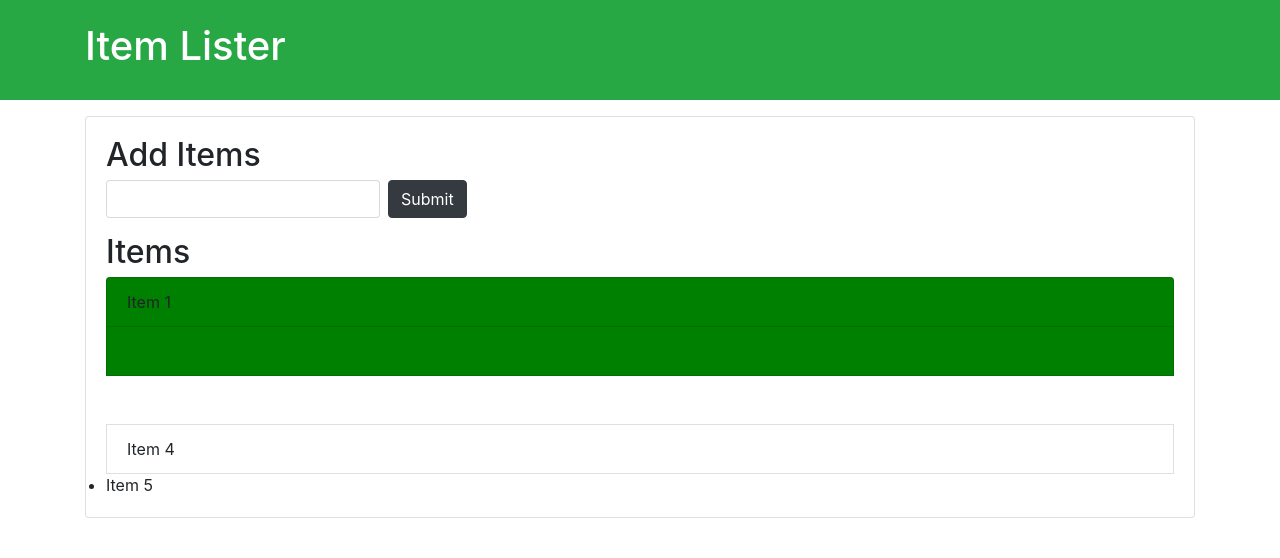
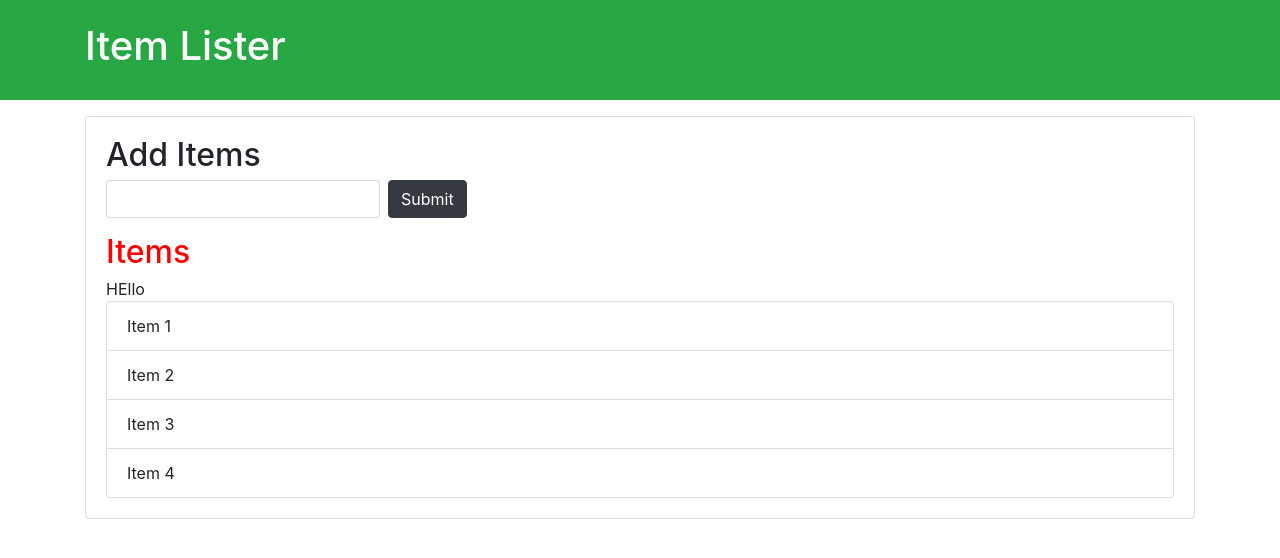
Before and after one commit to Harshika-kolhe/gitRepo, a plain HTML site: page index.html in a window 1280 px wide. Drawn offline with nearby package versions, Linux system fonts and the light colour scheme.

Commit message:
Modifying DOM

```diff
--- a/demo.js
+++ b/demo.js
@@ -27,23 +27,77 @@
 
 // }
 
-var secondItem=document.querySelector('.list-group-item:nth-child(2)');
-//console.log(secondItem);
-secondItem.style.backgroundColor='green';
+// var secondItem=document.querySelector('.list-group-item:nth-child(2)');
+// //console.log(secondItem);
+// secondItem.style.backgroundColor='green';
 
-var thirdItem=document.querySelector('.list-group-item:nth-child(3)');
-//console.log(thirdItem);
-thirdItem.style.visibility='hidden';
+// var thirdItem=document.querySelector('.list-group-item:nth-child(3)');
+// //console.log(thirdItem);
+// thirdItem.style.visibility='hidden';
 
-var list=document.querySelectorAll('.list-group-item');
-//console.log(list);
+// var list=document.querySelectorAll('.list-group-item');
+// //console.log(list);
 
-list[1].style.color='green';
+// list[1].style.color='green';
 
-var listOdd=document.querySelectorAll('.list-group-item:nth-child(Odd)');
+// var listOdd=document.querySelectorAll('.list-group-item:nth-child(Odd)');
 
-for(var i=0;i<listOdd.length;i++){
-    console.log(listOdd[i]);
+// for(var i=0;i<listOdd.length;i++){
+//     console.log(listOdd[i]);
 
-    listOdd[i].style.backgroundColor='green';
-}
+//     listOdd[i].style.backgroundColor='green';
+// }
+
+// parentElement
+
+var list = document.querySelector('#items');
+console.log(list);
+
+console.log(list.parentElement);
+console.log(list.parentNode);
+
+// lastelementchild
+console.log(list.lastElementChild);
+// lastchild
+console.log(list.lastChild);
+// createchild
+
+// firstelementchild
+console.log(list.firstElementChild);
+
+// firstchild
+console.log(list.firstChild);
+
+// nextsibling
+console.log(list.nextSibling);
+
+// nextelementsibling
+console.log(list.nextElementSibling);
+
+// previoussibling
+console.log(list.previousSibling);
+
+// previouselementsibling
+console.log(list.previousElementSibling);
+list.previousElementSibling.style.color='red';
+// createelement
+var divEle=document.createElement('div');
+var divText=document.createTextNode('HEllo');
+//divEle.id='hello1';
+divEle.appendChild(divText);
+var container=document.querySelector('#main');
+console.log(container);
+
+var itemlist=document.querySelector('.title');
+console.log(itemlist);
+var item1=document.querySelector('#items');
+//add before list
+container.insertBefore(divEle,itemlist);
+container.insertBefore(divEle,item1);
+//add before item 1
+
+
+
+// setAttribute
+// createtesxtnode
+// appendchild
--- a/index.html
+++ b/index.html
@@ -26,8 +26,8 @@
       <li class="list-group-item">Item 2</li>
       <li class="list-group-item">Item 3</li>
       <li class="list-group-item">Item 4</li>
-      <li>Item 5</li>
     </ul>
+    <span></span>
    </div>
   </div>
 <script src="demo.js"></script>
```
